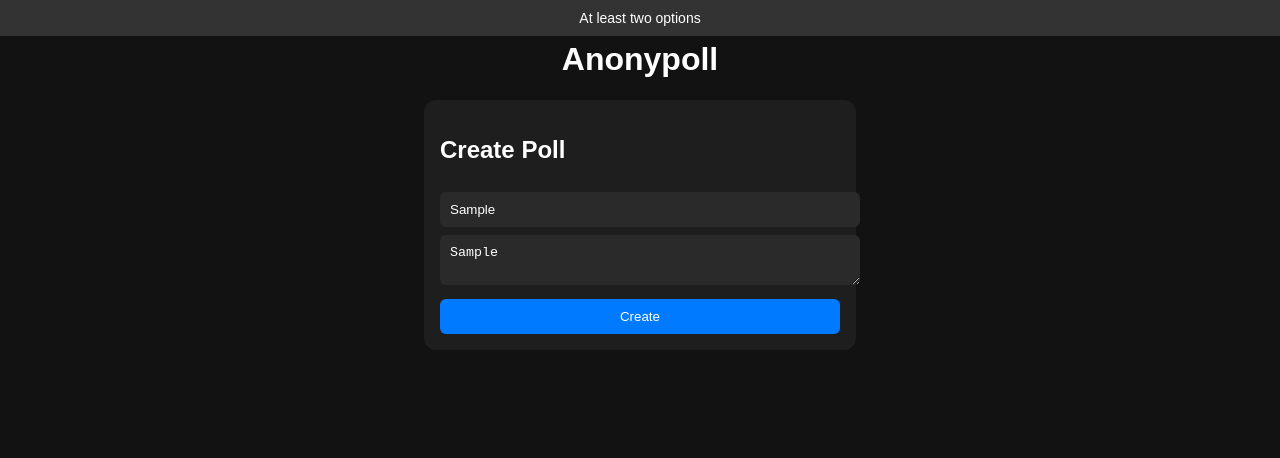
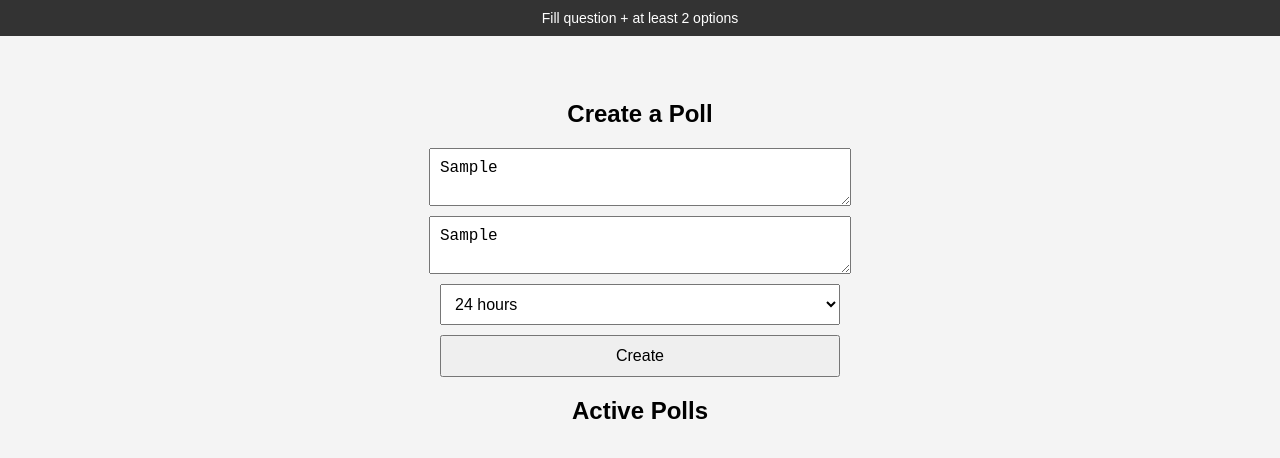
Before and after one commit to Gwishyman/anonypoll, a plain HTML site: page index.html in a window 1280 px wide. Both pictures are taken after typing "Sample", "Sample" into the empty fields and a click on the button "Create". Drawn offline with Linux system fonts and the light colour scheme; no server answers.

Commit message:
Update index.html

```diff
--- a/index.html
+++ b/index.html
@@ -1,111 +1,40 @@
-<!DOCTYPE html>
-<html lang="en">
+<!DOCTYPE html><html lang="en">
 <head>
-  <meta charset="UTF-8" />
-  <meta name="viewport" content="width=device-width, initial-scale=1.0"/>
+  <meta charset="UTF-8">
+  <meta name="viewport" content="width=device-width, initial-scale=1.0">
   <title>Anonypoll</title>
   <style>
-    body {
-      font-family: sans-serif;
-      background: #121212;
-      color: white;
-      margin: 0;
-      padding: 20px;
-      display: flex;
-      flex-direction: column;
-      align-items: center;
-    }
-
-    h1 {
-      text-align: center;
-    }
-
-    .create {
-      background: #1e1e1e;
-      border-radius: 12px;
-      padding: 16px;
-      width: 100%;
-      max-width: 400px;
-    }
-
-    input, textarea {
-      width: 100%;
-      padding: 10px;
-      margin-top: 8px;
-      border: none;
-      border-radius: 6px;
-      background: #2a2a2a;
-      color: white;
-    }
-
-    button {
-      padding: 10px;
-      margin-top: 10px;
-      background: #007bff;
-      color: white;
-      border: none;
-      border-radius: 6px;
-      cursor: pointer;
-      width: 100%;
-    }
-
-    .poll-preview {
-      background: #1e1e1e;
-      border-radius: 12px;
-      padding: 16px;
-      margin-top: 20px;
-      width: 100%;
-      max-width: 400px;
-      cursor: pointer;
-      transition: background 0.2s;
-    }
-
-    .poll-preview:hover {
-      background: #2a2a2a;
-    }
-
-    .result {
-      font-size: 13px;
-      color: #aaa;
-      margin-top: 6px;
-    }
+    body { font-family: sans-serif; margin: 0; padding: 80px 10px 10px; background: #f4f4f4; text-align: center; }
+    textarea, select, button { display: block; margin: 10px auto; width: 90%; max-width: 400px; padding: 10px; font-size: 16px; }
+    .poll-preview { background: white; border-radius: 12px; padding: 15px; margin: 10px auto; max-width: 400px; text-align: left; cursor: pointer; box-shadow: 0 2px 5px rgba(0,0,0,0.1); }
+    .poll-preview small { display: block; margin-top: 6px; font-size: 13px; color: #666; }
+    .result { margin-top: 8px; font-size: 14px; line-height: 1.5; }
+    #notif { position: fixed; top: 0; left: 0; right: 0; background: #333; color: white; text-align: center; padding: 10px; font-size: 14px; display: none; z-index: 9999; }
+    .option-btn { display: block; background: #eee; border: none; border-radius: 8px; padding: 10px; margin: 6px auto; max-width: 300px; font-size: 16px; cursor: pointer; }
+    .disabled { opacity: 0.6; pointer-events: none; }
   </style>
 </head>
 <body>
-  <h1>Anonypoll</h1>
-  <div id="notif" style="
-  position: fixed;
-  top: 0;
-  left: 0;
-  right: 0;
-  background: #333;
-  color: white;
-  text-align: center;
-  padding: 10px;
-  font-size: 14px;
-  display: none;
-  z-index: 9999;
-"></div>
-
-  <div class="create">
-    <h2>Create Poll</h2>
-    <input id="poll-question" placeholder="Your question..." />
-    <textarea id="poll-options" placeholder="Options (one per line)"></textarea>
-    <button id="create-btn">Create</button>
-  </div>
-
-  <div id="polls"></div>
-
-  <script type="module">
+<div id="notif"></div><h2>Create a Poll</h2>
+<textarea id="poll-question" placeholder="Enter your poll question..."></textarea>
+<textarea id="poll-options" placeholder="One option per line"></textarea>
+<select id="poll-duration">
+  <option value="30">30 minutes</option>
+  <option value="60">1 hour</option>
+  <option value="360">6 hours</option>
+  <option value="720">12 hours</option>
+  <option value="1440" selected>24 hours</option>
+  <option value="2880">48 hours</option>
+  <option value="10080">1 week</option>
+</select>
+<button id="create-btn">Create</button><h2>Active Polls</h2>
+<div id="polls"></div><script type="module">
 import { initializeApp } from "https://www.gstatic.com/firebasejs/10.12.0/firebase-app.js";
-  import {
-    getFirestore, collection, addDoc, getDocs
-  } from "https://www.gstatic.com/firebasejs/10.12.0/firebase-firestore.js";
+import { getFirestore, collection, addDoc, getDocs } from "https://www.gstatic.com/firebasejs/10.12.0/firebase-firestore.js";
 
 const firebaseConfig = {
   apiKey: "AIzaSyA0b-2cAqQzc_cAx3vIYikB3ni_nR40GPs",
   authDomain: "anonypoll.firebaseapp.com",
-    databaseURL: "https://anonypoll-default-rtdb.europe-west1.firebasedatabase.app",
   projectId: "anonypoll",
   storageBucket: "anonypoll.firebasestorage.app",
   messagingSenderId: "346324014501",
@@ -123,34 +52,47 @@
 }
 
 document.getElementById("create-btn").addEventListener("click", () => {
-    showNotif("Create button clicked");
+  showNotif("Creating poll...");
   createPoll();
 });
 
 async function createPoll() {
   const q = document.getElementById("poll-question").value.trim();
   const rawOpts = document.getElementById("poll-options").value.trim();
-    if (!q || !rawOpts) return showNotif("Missing question or options");
+  const duration = parseInt(document.getElementById("poll-duration").value);
+  const opts = rawOpts.split("\n").map(o => o.trim()).filter(o => o);
+  if (!q || opts.length < 2) return showNotif("Fill question + at least 2 options");
 
-    const opts = rawOpts.split("\n").map(o => o.trim()).filter(o => o);
-    if (opts.length < 2) return showNotif("At least two options");
+  const expiresAt = Date.now() + duration * 60000;
 
-    const newPoll = {
+  try {
+    const ref = await addDoc(collection(db, "polls"), {
       question: q,
       options: opts,
       votes: opts.map(() => 0),
-      created: Date.now()
-    };
+      created: Date.now(),
+      expiresAt
+    });
+    showNotif("Poll created! Redirecting...");
+    setTimeout(() => location.href = `poll.html?poll=${ref.id}`, 1000);
+  } catch (e) {
+    showNotif("Poll creation failed.");
+  }
+}
 
-    try {
-      const docRef = await addDoc(collection(db, "polls"), newPoll);
-      showNotif("Poll created!", 1500);
-      setTimeout(() => {
-        location.href = `poll.html?poll=${docRef.id}`;
-      }, 800);
-    } catch (e) {
-      showNotif("Failed to create poll.");
+function formatVotes(votes, options) {
+  const total = votes.reduce((a, b) => a + b, 0);
+  if (total === 0) return options.map(o => `${o}: 0%`).join("<br>");
+  return votes.map((v, i) => `${options[i]}: ${Math.round((v / total) * 100)}%`).join("<br>");
 }
+
+function getCountdown(expiresAt) {
+  const left = expiresAt - Date.now();
+  if (left <= 0) return "⛔ Poll ended";
+  const m = Math.floor(left / 60000);
+  const h = Math.floor(m / 60);
+  const remM = m % 60;
+  return `🕒 Ends in ${h > 0 ? h + 'h ' : ''}${remM}m`;
 }
 
 const pollsEl = document.getElementById("polls");
@@ -159,14 +101,9 @@
   const d = doc.data();
   const wrap = document.createElement("div");
   wrap.className = "poll-preview";
-    wrap.innerHTML = `<b>${d.question}</b><div class="result">${formatVotes(d.votes, d.options)}</div>`;
+  wrap.innerHTML = `<b>${d.question}</b><div class="result">${formatVotes(d.votes, d.options)}</div><small>${getCountdown(d.expiresAt)}</small>`;
   wrap.onclick = () => location.href = `poll.html?poll=${doc.id}`;
   pollsEl.appendChild(wrap);
 });
-
-  function formatVotes(votes, options) {
-    const total = votes.reduce((a, b) => a + b, 0);
-    if (total === 0) return options.map(o => `${o}: 0%`).join("<br>");
-    return votes.map((v, i) => `${options[i]}: ${Math.round((v / total) * 100)}%`).join("<br>");
-  }
-</script>
+</script></body>
+</html>
```
Lines whose indentation alone changed are shown as unchanged.
